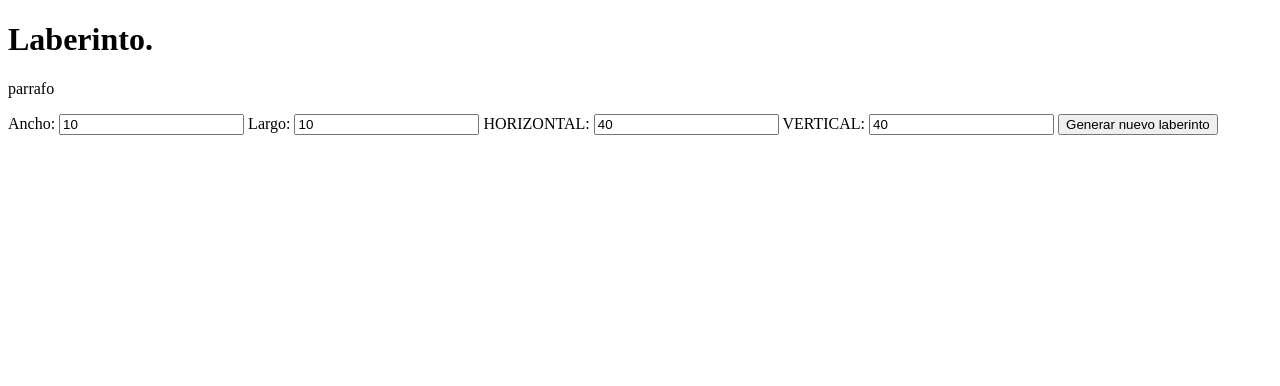
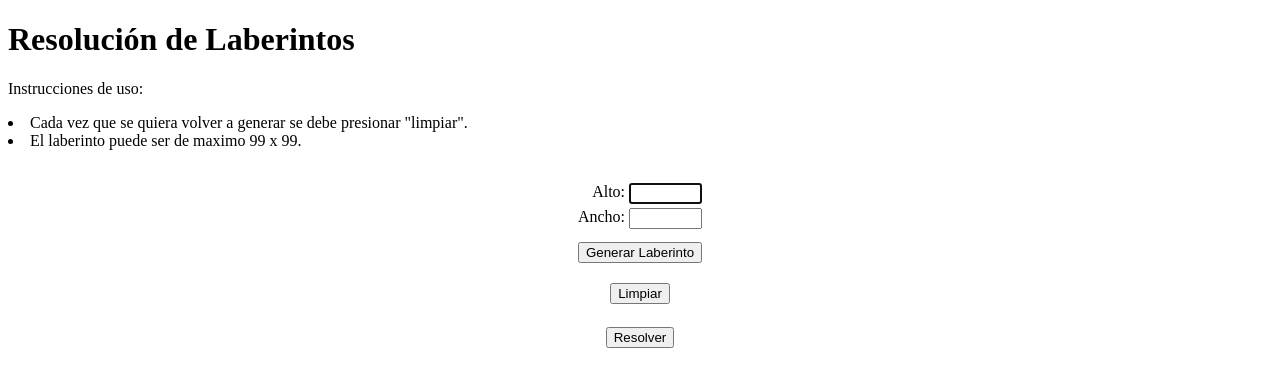
Before and after one commit to Zeruenx2/Maze, a plain HTML site: page index.html in a window 1280 px wide. Drawn offline with Linux system fonts and the light colour scheme.

Commit message:
Update index.html

```diff
--- a/index.html
+++ b/index.html
@@ -1,36 +1,54 @@
+
 <!DOCTYPE html>
-<html lang="en">
+<html>
     <head>
-        <meta charset="UTF-8">
-        <meta http-equiv="X-UA-Compatible" conten="IE=edge">
-        <meta name="viewport" conten="width=device-width, initial-scale=1.0">
-        <title>Document</title>
-        <link rel="stylesheet" src= estilos.css>
+        <meta charset="utf-8">
+        <meta name="viewport" content="width=device-width, initial-scale=1">
+        <link rel="stylesheet" href="estilo.css" media="screen" />
     </head>
     <body>
-        <script src="hola.js"></script>
+        <div class="container text-center py-5">
+            <h1 class="display-3 py-5">Resolución de Laberintos</h1>
+            <p>Instrucciones de uso:</p>
+            <li>
+                Cada vez que se quiera volver a generar se debe presionar "limpiar".
+            </li>
+            <li>
+                El laberinto puede ser de maximo 99 x 99.
+            </li>
+        </div>
+        <!-- Seccion recibir datos, generar y dibujar-->
+        <div id="laberinto" style="margin-top:30px;">
+            <form style="text-align:center" name="forma1" autocomplete="on">
+                <table style="margin:0 auto;">
+                    <tr>
+                        <td style="float:right;">Alto:</td>
+                        <td><input type="text" id="altura" name="altura" autofocus="autofocus" maxlength="2" size="6" /></td>
+                    </tr>
+                    <tr>
+                        <td style="float:right;">Ancho:</td>
+                        <td><input type="text" id="ancho" name="ancho"  maxlength="2" size="6" /></td>
+                    </tr>
+                </table>
+                <table>
+                    <tr>
+                        <input  type="button" alt="submit" onClick="datos();" value="Generar Laberinto" style="margin-top:10px;" />
+                    </tr>
+                </table>
+                <button id="limpiar" style="margin-top:20px;">Limpiar</button>
 
-        <h1>Laberinto.</h1>
-        <p>parrafo</p>
-        <form id="parametros">
-            <label>
-                <span> Ancho: </span>
-                <input type="number" name="cell-width" value="10"/>
-            </label>
-            <label>
-                <span> Largo: </span>
-                <input type="number" name="cell-height" value="10"/>
-            </label>
-            <label>
-                <span> HORIZONTAL: </span>
-                <input type="number" name="horizontal-cells" value="40"/>
-              </label>
-              <label>
-                <span> VERTICAL: </span>
-                <input type="number" name="vertical-cells" value="40"/>
-              </label>
-              <button>Generar nuevo laberinto</button>
-        </form>
-        <div id="maze"></div>
+            </form>
+        </div>
+        <!-- Seccion resolver-->
+        <pre id="out"></pre>
+        <script src="creador.js"></script>
+        <div id="seccion-resolucion">
+            <form style="text-align:center" name="forma1" autocomplete="on">
+                <input type="button" alt="submit" onClick="resolverLaberinto(ancho,alto);" value="Resolver" style="margin-top:10px;" />
+            </form>
+            <form style="text-align:center; margin-top: 30px;">
+                <canvas id="canvas" width="900" height="900"></canvas>
+            </form>
+        </div>
     </body>
 </html>
```
